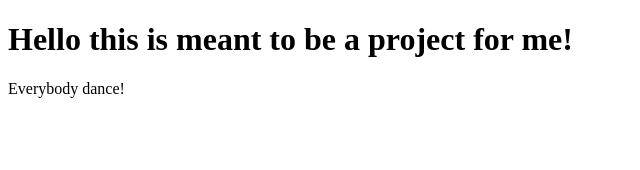
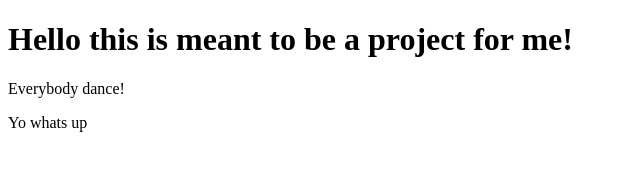
Before and after one commit to K-guiy/Portofolio.com, a plain HTML site: page index.html in a window 1280 px wide. Shown: the full height of the page, 0-640 px from the left. Drawn offline with Linux system fonts and the light colour scheme.

Commit message:
Third commit - still learning

```diff
--- a/index.html
+++ b/index.html
@@ -4,5 +4,6 @@
   <body>
     <h1>Hello this is meant to be a project for me!</h1>
     <p>Everybody dance!</p>
+    <p>Yo whats up</p>
   </body>
 </html>
```
